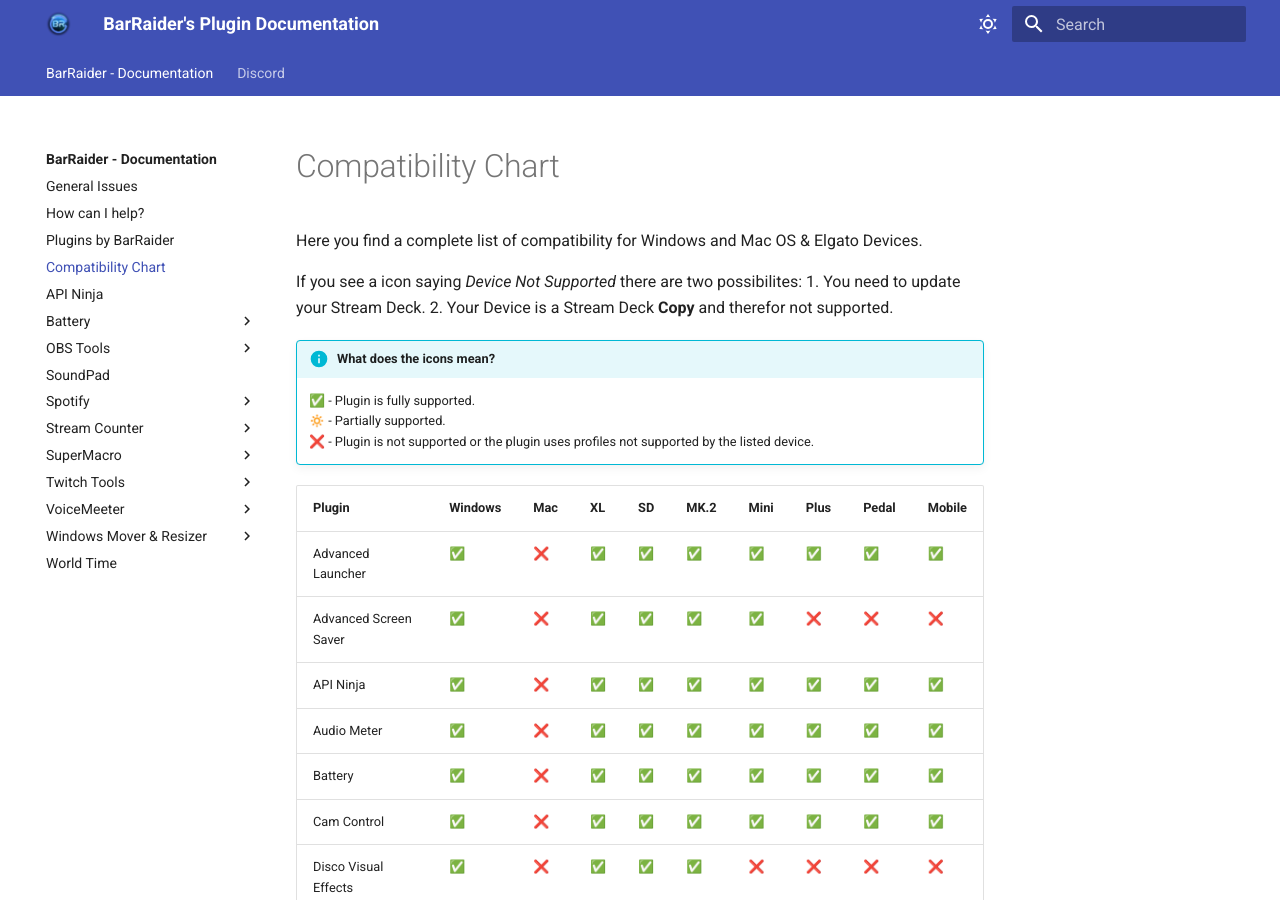
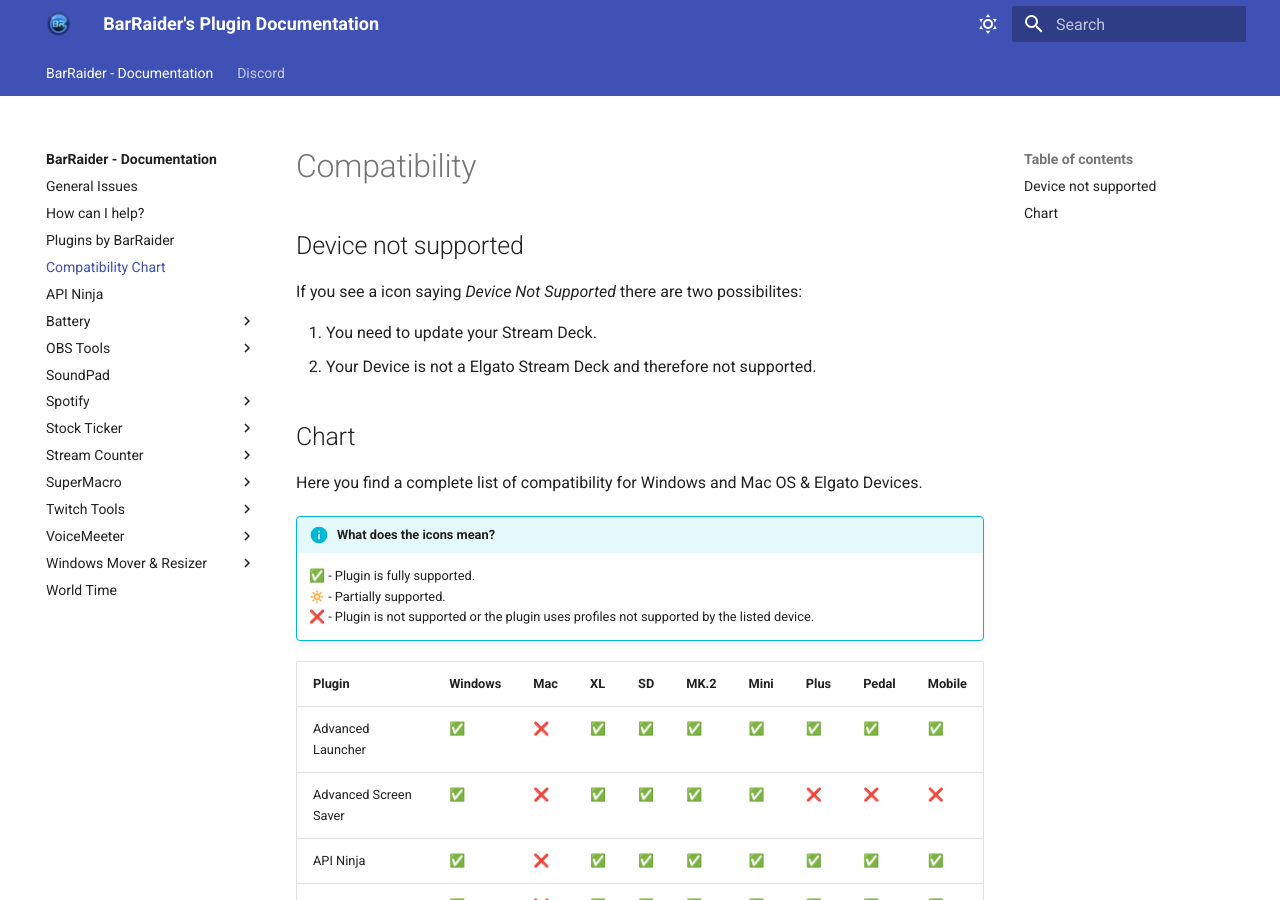
Before and after one commit to BarRaiders/barraiders.github.io, an MkDocs documentation site: the page built from docs/faqs/general/compatibility.md, in a window 1280 px wide and 900 px high. Built offline with MkDocs 1.6.1 and Material for MkDocs 9.7.7, drawn with Linux system fonts in a browser that asks for light colours; comment, search, counter and statistics services are not loaded; old or Windows-style settings are respelled for this version of MkDocs.

Commit message:
Added new stuff

```diff
--- a/docs/faqs/general/compatibility.md
+++ b/docs/faqs/general/compatibility.md
@@ -8,12 +8,19 @@
     min-width: 0rem;
 }
 </style>
-# Compatibility Chart
+
+# Compatibility
+
+## Device not supported
+
+If you see a icon saying *Device Not Supported* there are two possibilites:
+
+1. You need to update your Stream Deck.
+2. Your Device is not a Elgato Stream Deck and therefore not supported.
+
+## Chart
 Here you find a complete list of compatibility for Windows and Mac OS & Elgato Devices.
 
-If you see a icon saying *Device Not Supported* there are two possibilites:
-1. You need to update your Stream Deck.
-2. Your Device is a Stream Deck **Copy** and therefor not supported.
 
 !!! info "What does the icons mean?"
 
--- a/mkdocs.yml
+++ b/mkdocs.yml
@@ -19,6 +19,8 @@
       - 'Getting started': 'faqs/spotify/getting-started.md'
       - 'Troubleshooting': 'faqs/spotify/troubleshooting.md'
       - 'Playlist URI' : 'faqs/spotify/playlist-uri.md'
+    - 'Stock Ticker':
+      - 'Getting started' : 'faqs\stock-ticker\getting-started.md'
     - 'Stream Counter':
       - 'Getting started': 'faqs/stream-counter/getting-started.md'
       - 'Troubleshooting': 'faqs/stream-counter/troubleshooting.md'
```
Also changed, not shown: docs/faqs/stock-ticker/getting-started.md (added, +17 -0 lines).
